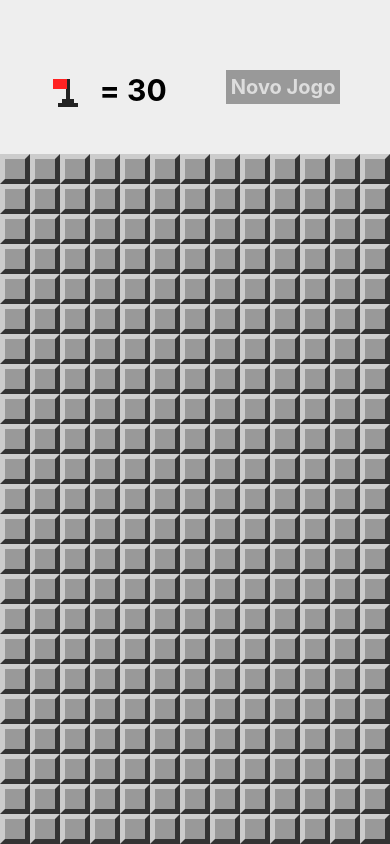
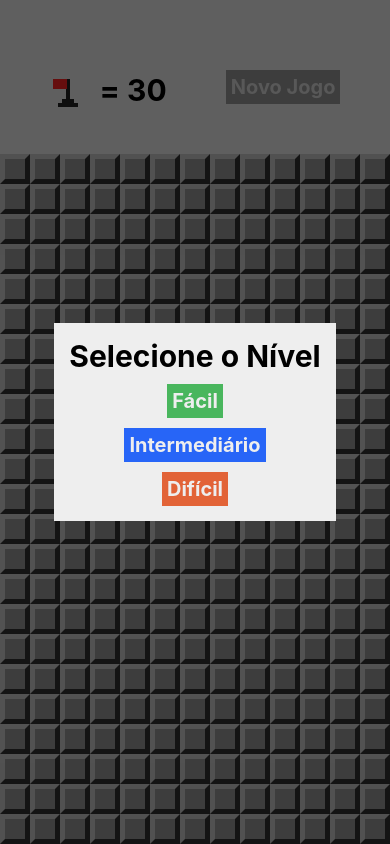
Before and after one commit to PauloFeijo/CampoMinado, a React Native app: screen / in a window 390 px wide. Both pictures are taken after a click on the element 64 px from the left and 92 px from the top of the page. Built offline with nearby package versions, Linux system fonts and the light colour scheme.

Commit message:
Seleção da dificuldade

```diff
--- a/App.js
+++ b/App.js
@@ -4,6 +4,7 @@
 import Field from './src/components/Field'
 import MineField from './src/components/MineField'
 import Header from './src/components/Header'
+import LevelSelection from './src/screens/LevelSelection'
 import {
   createMinedBoard,
   cloneBoard,
@@ -34,7 +35,8 @@
     return {
       board: createMinedBoard(rows, cols, this.minesAmount()),
       won: false,
-      lost: false
+      lost: false,
+      showLevelSelection: false
     }
   }
 
@@ -64,11 +66,22 @@
     this.setState({ board, won })
   }
 
+  onLevelSelected = level => {
+    params.difficultLevel = level
+    this.setState(this.createState)
+  }
+
   render() {
     return (
       <View style={styles.container}>
+
+        <LevelSelection isVisible={this.state.showLevelSelection}
+          onLevelSelected={this.onLevelSelected}
+          onCancel={() => this.setState({showLevelSelection: false})}/>
+
         <Header flagsLeft={this.minesAmount() - flagsUsed(this.state.board)}
-          onNewGame={() => this.setState(this.createState())} />
+          onNewGame={() => this.setState(this.createState())}
+          onFlagPress = {() => this.setState({showLevelSelection: true})}/>
         <View style={styles.board}>
           <MineField board={this.state.board}
             onOpenField={this.onOpenField}
--- /dev/null
+++ b/src/screens/LevelSelection.js
@@ -0,0 +1,77 @@
+import React from 'react'
+import {
+    View,
+    StyleSheet,
+    Text,
+    TouchableOpacity,
+    Modal
+} from 'react-native'
+
+export default props => {
+    return (
+        <Modal onRequestClose={props.onCancel}
+            visible={props.isVisible}
+            animationType='slide'
+            transparent={true}>
+            <View style={styles.frame}>
+                <View style={styles.container}>
+
+                    <Text style={styles.title}>Selecione o Nível</Text>
+
+                    <TouchableOpacity style={[styles.button, styles.bgEasy]}
+                        onPress={() => props.onLevelSelected(0.1)}>
+                        <Text style={styles.buttonLabel}>Fácil</Text>
+                    </TouchableOpacity>
+
+                    <TouchableOpacity style={[styles.button, styles.bgNormal]}
+                        onPress={() => props.onLevelSelected(0.2)}>
+                        <Text style={styles.buttonLabel}>Intermediário</Text>
+                    </TouchableOpacity>
+
+                    <TouchableOpacity style={[styles.button, styles.bgHard  ]}
+                        onPress={() => props.onLevelSelected(0.3)}>
+                        <Text style={styles.buttonLabel}>Difícil</Text>
+                    </TouchableOpacity>
+
+                </View>
+            </View>
+        </Modal>
+    )
+}
+
+const styles = StyleSheet.create({
+    frame: {
+        flex: 1,
+        alignItems: 'center',
+        justifyContent: 'center',
+        backgroundColor: 'rgba(0,0,0,0.6)'
+    },
+    container: {
+        backgroundColor: '#EEE',
+        alignItems: 'center',
+        justifyContent: 'center',
+        padding: 15
+    },
+    title: {
+        fontSize: 30,
+        fontWeight: 'bold'
+    },
+    button: {
+        marginTop: 10,
+        padding: 5,
+    },
+    buttonLabel: {
+        fontSize: 20,
+        color: '#EEE',
+        fontWeight: 'bold',
+    },
+    bgEasy: {
+        backgroundColor: '#49b65d'
+    },
+    bgNormal: {
+        backgroundColor: '#2765f7'
+    },
+    bgHard: {
+        backgroundColor: '#e26337'
+    }
+})
```
